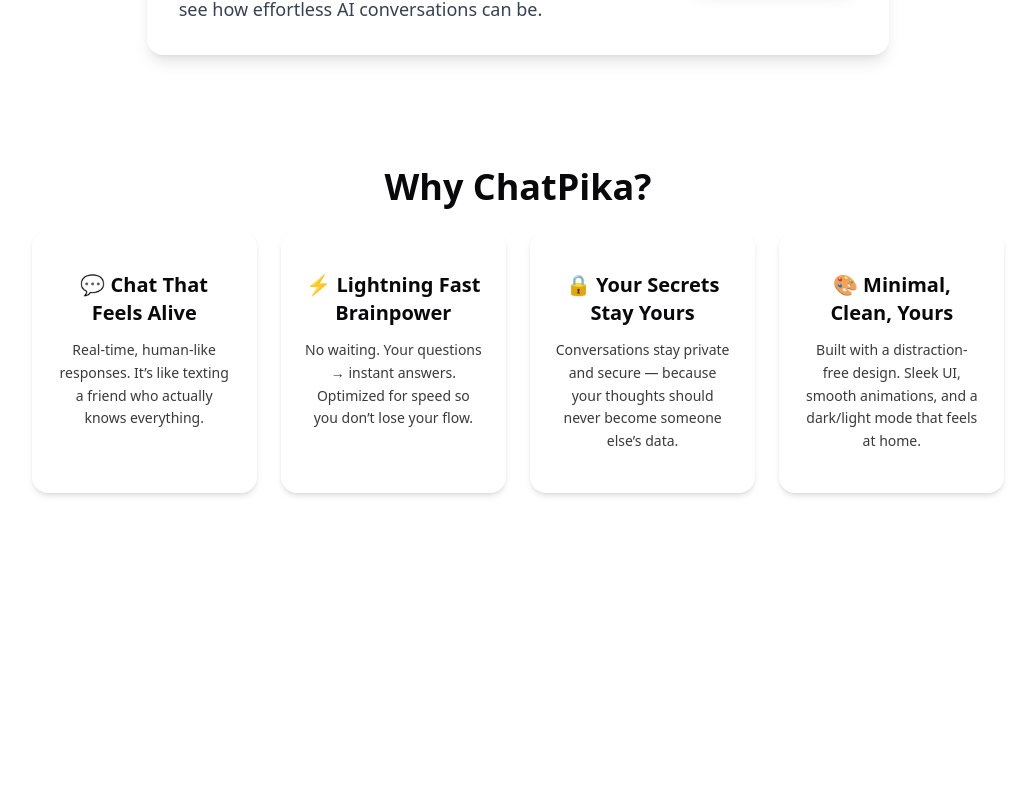
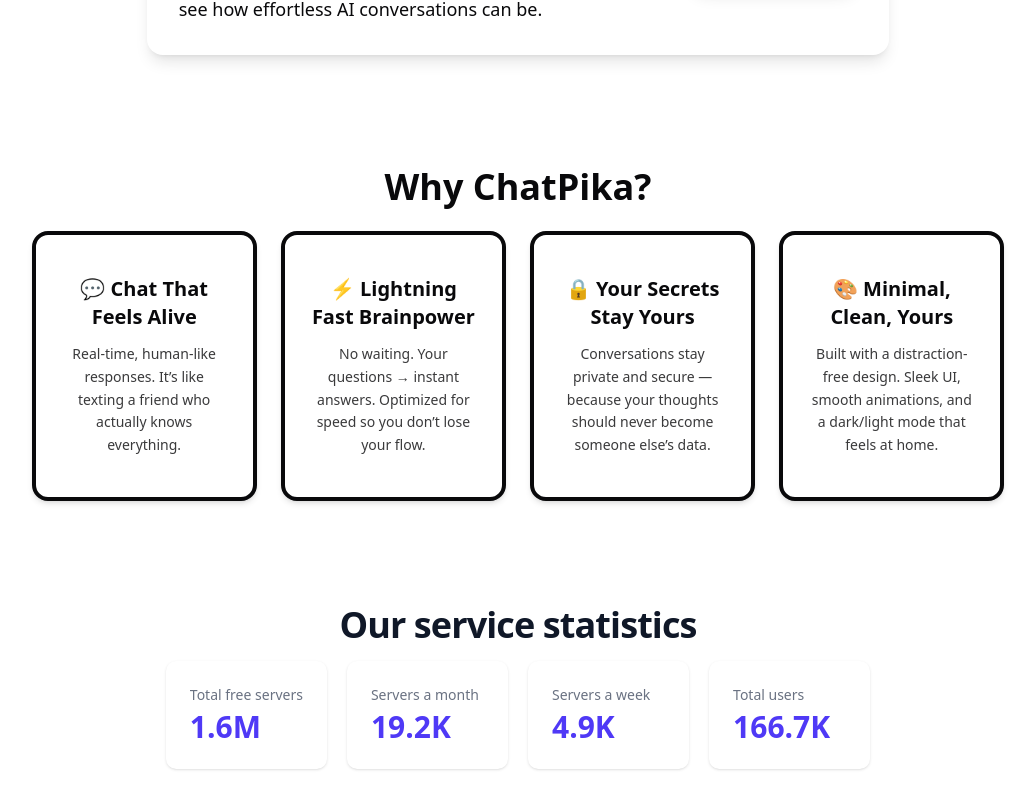
Before and after one commit to pikacoder44/ChatPika, a Next.js app: page / in a window 1280 px wide. Shown: the part 437-1246 px from the top of the page, without its empty margins (122-1157 px from the left). Before the commit the page ends 962 px from the top, so only its background shows below. Built offline with nearby package versions, Linux system fonts and the light colour scheme.

Commit message:
Added Stats Section to homepage & changed look of CTA and FeaturesSection

```diff
--- a/app/globals.css
+++ b/app/globals.css
@@ -47,6 +47,10 @@
   --radius-md: calc(var(--radius) - 2px);
   --radius-lg: var(--radius);
   --radius-xl: calc(var(--radius) + 4px);
+  --color-textd: var(--textd);
+  --color-textd-secondary: var(--textd-secondary);
+  --color-card-bg: var(--card-bg);
+  --color-card-fg: var(--card-fg);
 }
 
 :root {
@@ -86,7 +90,7 @@
 
 .dark {
   --background: oklch(0.141 0.005 285.823);
-  --foreground: oklch(88.282% 0.18104 94.468);
+  --foreground: oklch(65.16% 0.19285 146.996);
   --card: oklch(0.21 0.006 285.885);
   --card-foreground: oklch(0.985 0 0);
   --popover: oklch(0.21 0.006 285.885);
@@ -116,6 +120,10 @@
   --sidebar-accent-foreground: oklch(0.985 0 0);
   --sidebar-border: oklch(1 0 0 / 10%);
   --sidebar-ring: oklch(0.552 0.016 285.938);
+  --textd:rgb(55, 0, 0);
+  --textd-secondary: rgb(9, 76, 2);
+  --card-bg: rgb(15, 98, 4);
+  --card-fg: rgb(157, 252, 145);
 }
 
 @layer base {
--- a/app/page.tsx
+++ b/app/page.tsx
@@ -2,6 +2,7 @@
 
 import CTA from "@/components/CallToAction";
 import Features from "@/components/FeaturesSection";
+import Stats from "@/components/StatsSection";
 export default function Home() {
   return (
     <div className="p-6 w-full min-h-[989] flex flex-col items-center   dark:bg-zinc-900 dark:text-white">
@@ -12,6 +13,7 @@
       <CTA />
 
       <Features />
+      <Stats/>
     </div>
   );
 }
--- a/components/CallToAction.tsx
+++ b/components/CallToAction.tsx
@@ -2,12 +2,12 @@
 import { Button } from "./ui/button";
 const CTA = () => {
   return (
-    <div className="relative overflow-hidden dark:bg-foreground p-8 m-8 rounded-2xl shadow-lg flex flex-row items-center justify-between hover:bg-amber-400 cursor-default hover:scale-105 transition-all  ease-in-out">
+    <div className="relative overflow-hidden dark:bg-card-bg p-8 m-8 rounded-2xl shadow-lg flex flex-row items-center justify-between hover:bg-amber-400 cursor-default hover:scale-105 transition-all  ease-in-out">
       <div className="flex flex-col max-w-lg z-10">
-        <h1 className="text-4xl font-extrabold mb-2 text-black ">
+        <h1 className="text-4xl font-extrabold mb-2 dark:text-card-fg ">
           Chat smarter, not harder 🚀
         </h1>
-        <p className="text-lg text-gray-700 ">
+        <p className="text-lg text-card-fg ">
           Meet <span className="font-semibold">ChatPik</span> — your personal AI
           companion built for speed, simplicity, and real-time responses. Start
           now and see how effortless AI conversations can be.
--- a/components/FeaturesSection.tsx
+++ b/components/FeaturesSection.tsx
@@ -4,18 +4,18 @@
   return (
     <div>
       <div className="mx-auto mt-20 flex w-full flex-col items-center justify-center px-2 pb-2 flex-1">
-        <h1 className="mb-6 text-4xl font-bold text-center">Why ChatPika?</h1>
+        <h1 className="mb-6 text-4xl font-black text-center">Why ChatPika?</h1>
 
         <div className="grid w-[80%] auto-rows-min gap-6 md:grid-cols-4">
           {/* ----------------------------------------------------------------------- */}
           <div
             className="flex flex-col items-center px-6 py-10 rounded-2xl text-center
-        dark:bg-foreground/90 dark:text-black bg-white shadow-md
+        dark:bg-transparent border-4 border-foreground dark:text-green-300 bg-white shadow-md
         cursor-default transition-all duration-500 ease-out
         hover:scale-[1.07] hover:shadow-[0_0_35px_rgba(0,200,255,0.25)]"
           >
             <h1 className="text-xl font-bold mb-3">💬 Chat That Feels Alive</h1>
-            <p className="text-sm opacity-80 leading-relaxed">
+            <p className="text-sm opacity-80 leading-relaxed dark:text-white">
               Real-time, human-like responses. It’s like texting a friend who
               actually knows everything.
             </p>
@@ -24,14 +24,14 @@
 
           <div
             className="flex flex-col items-center px-6 py-10 rounded-2xl text-center
-        dark:bg-foreground/90 dark:text-black bg-white shadow-md
+        dark:bg-transparent border-4 border-foreground dark:text-green-300 bg-white shadow-md
         cursor-default transition-all duration-500 ease-out
         hover:scale-[1.07] hover:shadow-[0_0_35px_rgba(255,200,0,0.25)]"
           >
             <h1 className="text-xl font-bold mb-3">
               ⚡ Lightning Fast Brainpower
             </h1>
-            <p className="text-sm opacity-80 leading-relaxed">
+            <p className="text-sm opacity-80 leading-relaxed dark:text-white">
               No waiting. Your questions → instant answers. Optimized for speed
               so you don’t lose your flow.
             </p>
@@ -40,14 +40,14 @@
 
           <div
             className="flex flex-col items-center px-6 py-10 rounded-2xl text-center
-        dark:bg-foreground/90 dark:text-black bg-white shadow-md
+        dark:bg-transparent border-4 border-foreground dark:text-green-300 bg-white shadow-md
         cursor-default transition-all duration-500 ease-out
         hover:scale-[1.07] hover:shadow-[0_0_35px_rgba(0,255,150,0.25)]"
           >
             <h1 className="text-xl font-bold mb-3">
               🔒 Your Secrets Stay Yours
             </h1>
-            <p className="text-sm opacity-80 leading-relaxed">
+            <p className="text-sm opacity-80 leading-relaxed dark:text-white">
               Conversations stay private and secure — because your thoughts
               should never become someone else’s data.
             </p>
@@ -56,12 +56,12 @@
 
           <div
             className="flex flex-col items-center px-6 py-10 rounded-2xl text-center
-        dark:bg-foreground/90 dark:text-black bg-white shadow-md
+        dark:bg-transparent border-4 border-foreground dark:text-green-300 bg-white shadow-md
         cursor-default transition-all duration-500 ease-out
         hover:scale-[1.07] hover:shadow-[0_0_35px_rgba(200,100,255,0.25)]"
           >
             <h1 className="text-xl font-bold mb-3">🎨 Minimal, Clean, Yours</h1>
-            <p className="text-sm opacity-80 leading-relaxed">
+            <p className="text-sm opacity-80 leading-relaxed dark:text-white">
               Built with a distraction-free design. Sleek UI, smooth animations,
               and a dark/light mode that feels at home.
             </p>
--- /dev/null
+++ b/components/StatsSection.tsx
@@ -0,0 +1,65 @@
+import React from "react";
+
+const Stats = () => {
+  return (
+    <div class="w-full  flex justify-center items-center">
+      <div class="max-w-7xl mx-auto px-4 sm:px-6 lg:py-24 lg:px-8">
+        <h2 class="text-3xl text-center font-extrabold tracking-tight text-gray-900 sm:text-4xl dark:text-white">
+          Our service statistics
+        </h2>
+        <div class="grid grid-cols-1 gap-5 sm:grid-cols-4 mt-4">
+          <div class="bg-white overflow-hidden hover:-translate-0.5 cursor-pointer transition-all ease-in-out shadow sm:rounded-lg dark:bg-card-bg">
+            <div class="px-4 py-5 sm:p-6">
+              <dl>
+                <dt class="text-sm leading-5 font-medium text-gray-500 truncate dark:text-card-fg">
+                  Total free servers
+                </dt>
+                <dd class="mt-1 text-3xl leading-9 font-semibold text-indigo-600 dark:text-white">
+                  1.6M
+                </dd>
+              </dl>
+            </div>
+          </div>
+          <div class="bg-white overflow-hidden hover:-translate-0.5 cursor-pointer transition-all ease-in-out shadow sm:rounded-lg dark:bg-card-bg">
+            <div class="px-4 py-5 sm:p-6">
+              <dl>
+                <dt class="text-sm leading-5 font-medium text-gray-500 truncate dark:text-card-fg">
+                  Servers a month
+                </dt>
+                <dd class="mt-1 text-3xl leading-9 font-semibold text-indigo-600 dark:text-white">
+                  19.2K
+                </dd>
+              </dl>
+            </div>
+          </div>
+          <div class="bg-white overflow-hidden hover:-translate-0.5 cursor-pointer transition-all ease-in-out shadow sm:rounded-lg dark:bg-card-bg">
+            <div class="px-4 py-5 sm:p-6">
+              <dl>
+                <dt class="text-sm leading-5 font-medium text-gray-500 truncate dark:text-card-fg">
+                  Servers a week
+                </dt>
+                <dd class="mt-1 text-3xl leading-9 font-semibold text-indigo-600 dark:text-white">
+                  4.9K
+                </dd>
+              </dl>
+            </div>
+          </div>
+          <div class="bg-white overflow-hidden hover:-translate-0.5 cursor-pointer transition-all ease-in-out shadow sm:rounded-lg dark:bg-card-bg">
+            <div class="px-4 py-5 sm:p-6">
+              <dl>
+                <dt class="text-sm leading-5 font-medium text-gray-500 truncate dark:text-card-fg">
+                  Total users
+                </dt>
+                <dd class="mt-1 text-3xl leading-9 font-semibold text-indigo-600 dark:text-white">
+                  166.7K
+                </dd>
+              </dl>
+            </div>
+          </div>
+        </div>
+      </div>
+    </div>
+  );
+};
+
+export default Stats;
```
